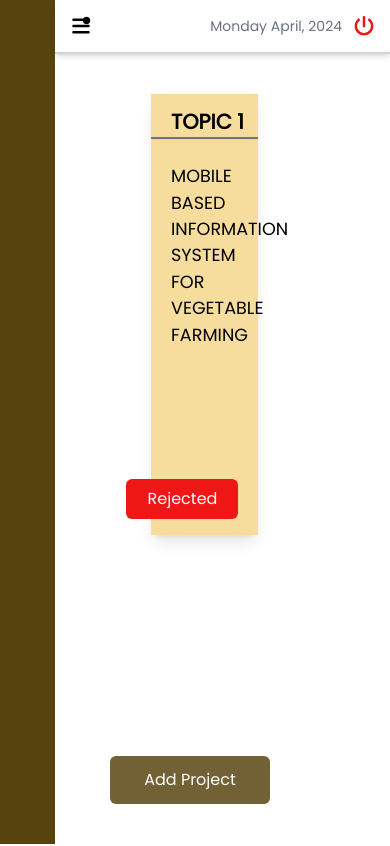
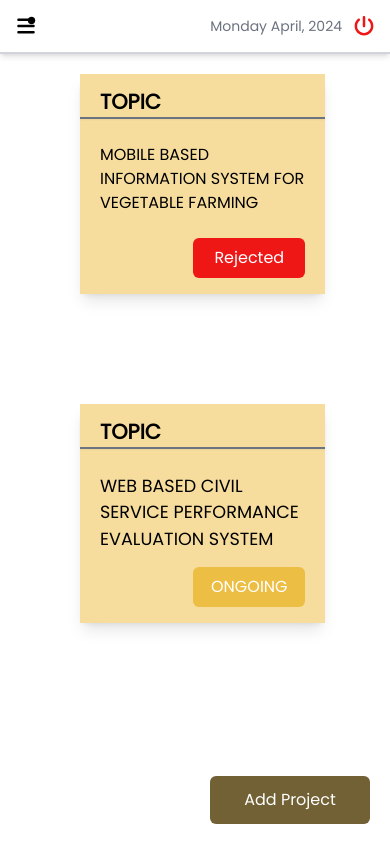
Before and after one commit to javadroid/Assignment, a React (Create React App) app: page /uploaded in a window 390 px wide. Shown: the top 846 px of the page. Built offline with nearby package versions, Linux system fonts and the light colour scheme.

Commit message:
upload responsiveness

```diff
--- a/src/Utilities/Data.tsx
+++ b/src/Utilities/Data.tsx
@@ -44,19 +44,13 @@ const commentsDataATH = [
 const uploadDataATH = [
   {
     id: 1,
-    topicNo: "TOPIC 1",
+    topicNo: "TOPIC",
     mainTopic: "MOBILE BASED INFORMATION SYSTEM FOR VEGETABLE FARMING",
     button: true,
   },
   {
     id: 2,
-    topicNo: "TOPIC 2",
-    mainTopic: "WEB BASED CIVIL SERVICE PERFORMANCE EVALUATION SYSTEM",
-    button: true,
-  },
-  {
-    id: 3,
-    topicNo: "TOPIC 3",
+    topicNo: "TOPIC",
     mainTopic: "WEB BASED CIVIL SERVICE PERFORMANCE EVALUATION SYSTEM",
     button: true,
   },
--- a/src/components/Reusable-Code/SideDesign.tsx
+++ b/src/components/Reusable-Code/SideDesign.tsx
@@ -1,7 +1,7 @@
-import React from "react";
-
 function SideDesign() {
-  return <div className="h-screen bg-[#57430e] w-[4rem]"></div>;
+  return (
+    <div className="lg:h-screen bg-[#57430e] lg:visible lg:w-[4rem]"></div>
+  );
 }
 
 export default SideDesign;
--- a/src/components/Student-Dashboard/UploadedProject.tsx
+++ b/src/components/Student-Dashboard/UploadedProject.tsx
@@ -25,24 +25,27 @@ function UploadedProject({}: UploadedProjectProps) {
   };
 
   return (
-    <div className="lg:h-screen flex flex-row font-pop">
+    <div className="lg:h-screen lg:overflow-hidden flex flex-row font-pop">
       <SideDesign />
       <div className="w-full">
         <Navigation />
-        <div className="flex lg:space-x-1 lg:h-screen border-none">
+        <div className="flex sm:relative lg:space-x-1 lg:h-screen border-none">
           <div className="md:grid md:grid-cols-1 lg:flex  lg:flex-row  items-center">
             {uploadData
-              .filter((uploadDatas) => uploadDatas.id !== 3)
+              .filter((uploadDatas) => uploadDatas.id !== 2)
               .map((uploadDatas, i) => (
-                <section key={i} className="w-[100%] grid grid-cols-2 h-[100%]">
+                <section
+                  key={i}
+                  className="w-[100%] grid sm:grid-rows-2 lg:grid-cols-2 h-[100%]"
+                >
                   <div
-                    className="bg-[#f6dd9e] shadow-lg mt-10 ml-[6rem] w-full h-[50%] relative"
+                    className="bg-[#f6dd9e] shadow-lg mt-5 h-2/3 lg:mt-10 ml-[5rem] w-full lg:h-2/3 lg:w-full relative"
                     id={String(i)}
                   >
                     <h3 className="font-semibold text-[1.3rem] my-3 pl-5 border-b-2 border-gray-500 shadow-sm">
                       {uploadDatas.topicNo}
                     </h3>
-                    <p className="px-5 text-wrap w-full font-medium text-[1.1rem] pt-3">
+                    <p className="px-5 text-wrap w-full font-medium text-[1rem] pt-3">
                       {uploadDatas.mainTopic}
                     </p>
                     <div>
@@ -61,14 +64,14 @@ function UploadedProject({}: UploadedProjectProps) {
               ))}
 
             {uploadData
-              .filter((uploadDatas) => uploadDatas.id === 3)
+              .filter((uploadDatas) => uploadDatas.id === 2)
               .map((uploadDatas, i) => (
                 <section
                   key={`3-${i}`}
-                  className="w-[100%] grid grid-cols-2 h-[100%]"
+                  className="w-[100%] grid sm:grid-rows-2 lg:grid-cols-2 h-[100%]"
                 >
                   <div
-                    className="bg-[#f6dd9e] shadow-lg mt-10 ml-[6rem] w-full h-[50%] relative"
+                    className="bg-[#f6dd9e] shadow-lg mt-5 h-2/3 lg:mt-10 ml-[5rem] w-full lg:h-full lg:w-full relative"
                     id={String(uploadDatas.id)}
                   >
                     <h3 className="font-semibold text-[1.3rem] my-3 pl-5 border-b-2 border-gray-500 shadow-sm">
@@ -92,10 +95,10 @@ function UploadedProject({}: UploadedProjectProps) {
                 </section>
               ))}
           </div>
-          <div className="mb-[7rem] mr-10 mx-[5rem] relative">
+          <div className="mb-[7rem] mx-[5rem] lg:mx-[5rem] sm:absolute bottom-5 right-5  lg:relative">
             <button
               onClick={togglePopup}
-              className="outline-none p-3  w-[10rem] rounded-md bg-[#726135] text-white absolute bottom-5 right-20 hover:scale-110 hover:bg-[#aa9c7a]"
+              className="outline-none p-3  w-[10rem] rounded-md bg-[#726135] text-white absolute bottom-5 right-5 lg:right-20 hover:scale-110 hover:bg-[#aa9c7a]"
             >
               Add Project
             </button>
--- a/src/index.css
+++ b/src/index.css
@@ -15,7 +15,6 @@
 }
 
 html body {
-  overflow: hidden;
   margin: 0;
   padding: 0;
 }
```
